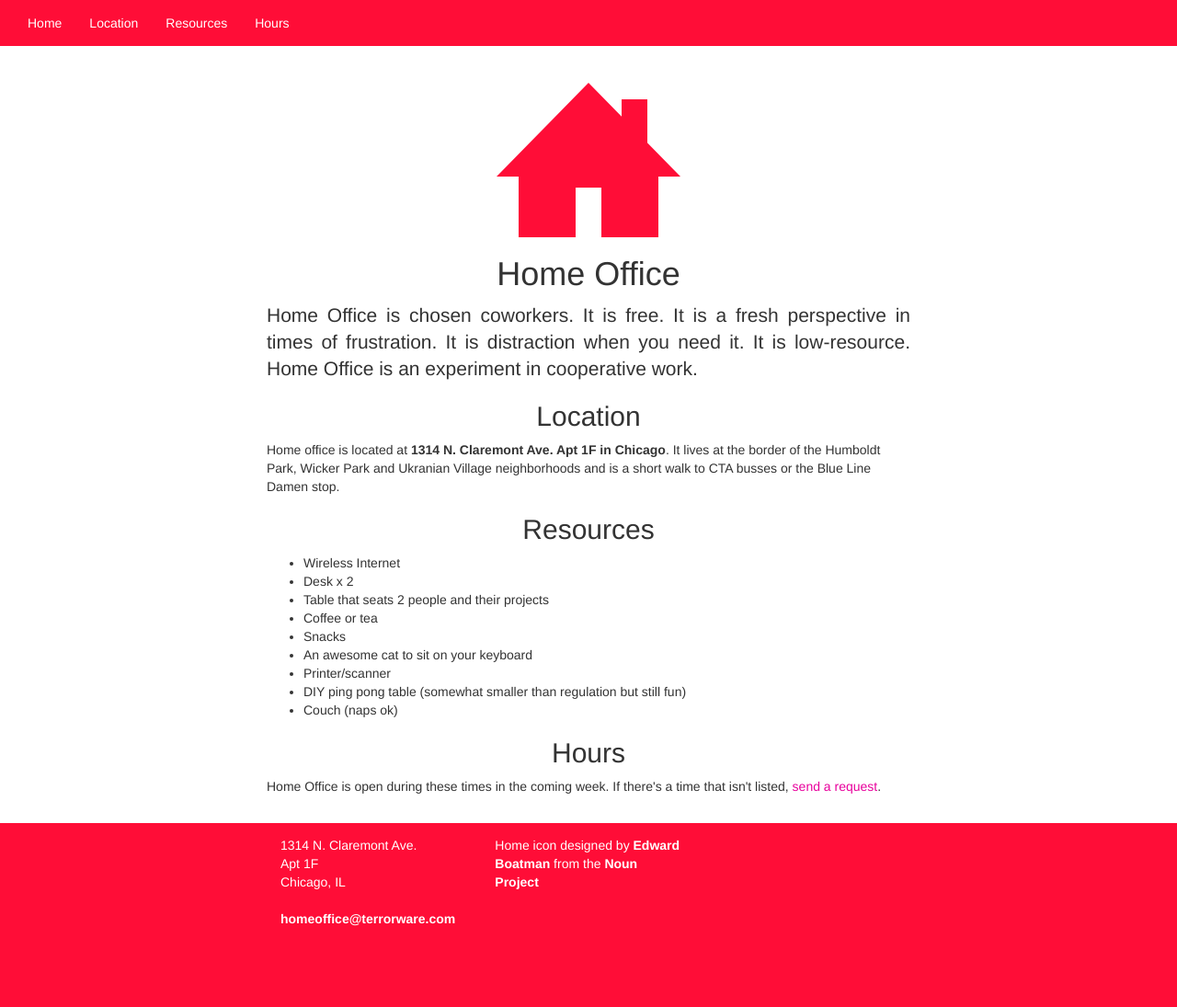
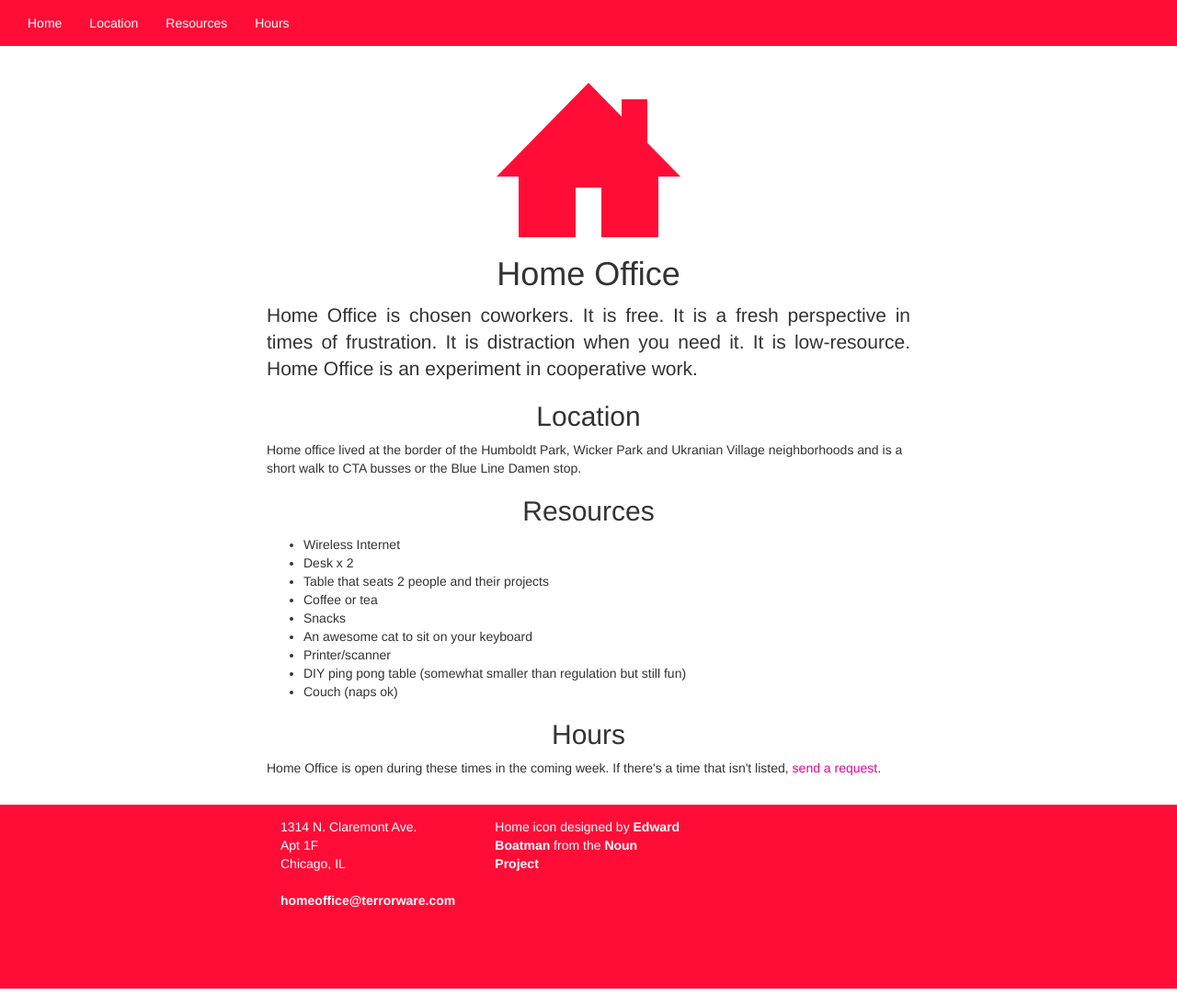
Before and after one commit to ghing/homeoffice, a Jekyll site: the page built from index.html, in a window 1280 px wide and 1095 px high. Shown: the whole window at 92% size. Built offline with Jekyll 4.4.1, drawn with Linux system fonts in a browser that asks for light colours; nearby versions of some CDN libraries.

Commit message:
Remove address

```diff
--- a/index.html
+++ b/index.html
@@ -25,7 +25,7 @@ resources:
 
 <h2 id="location" class="text-center">Location</h2>
 
-<p>Home office is located at <strong>1314 N. Claremont Ave. Apt 1F in Chicago</strong>. It lives at the border of the Humboldt Park, Wicker Park and Ukranian Village neighborhoods and is a short walk to CTA busses or the Blue Line Damen stop.</p>
+<p>Home office lived at the border of the Humboldt Park, Wicker Park and Ukranian Village neighborhoods and is a short walk to CTA busses or the Blue Line Damen stop.</p>
 
 <h2 id="resources" class="text-center">Resources</h2>
 
```
